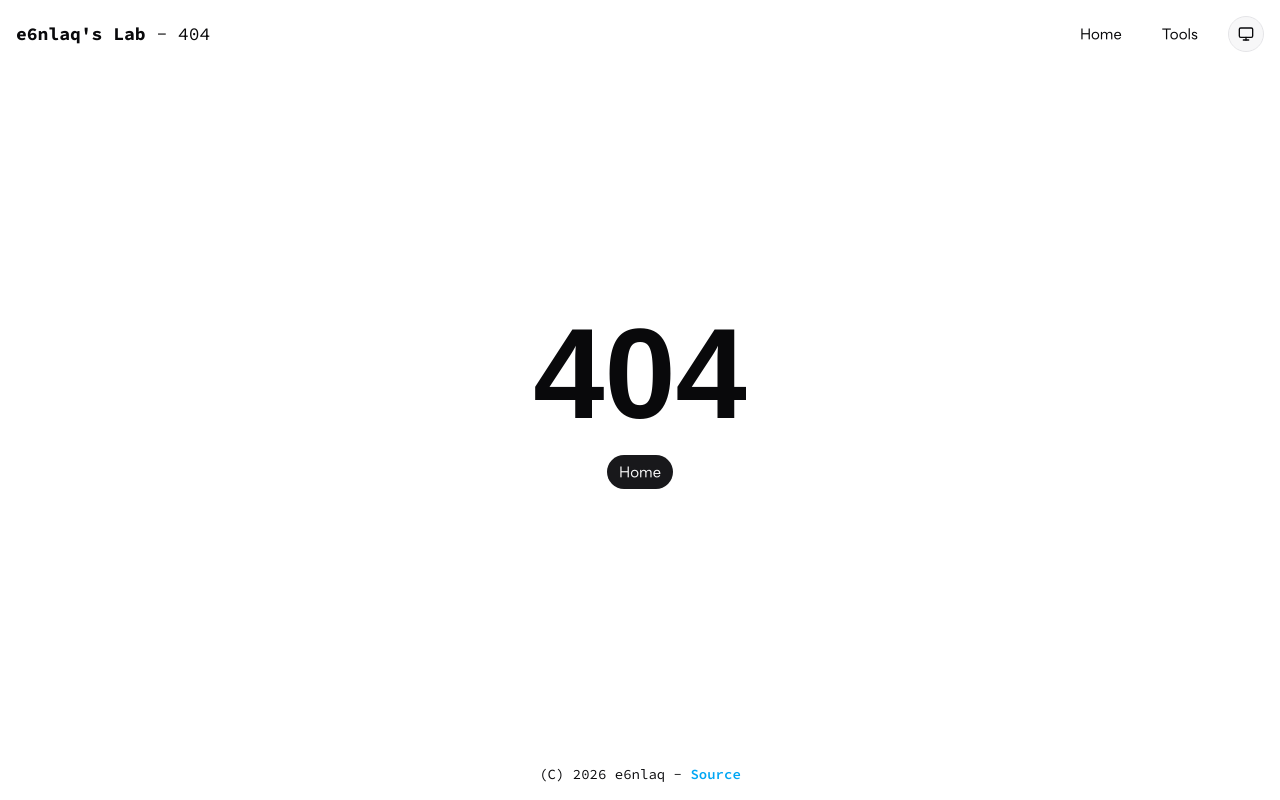
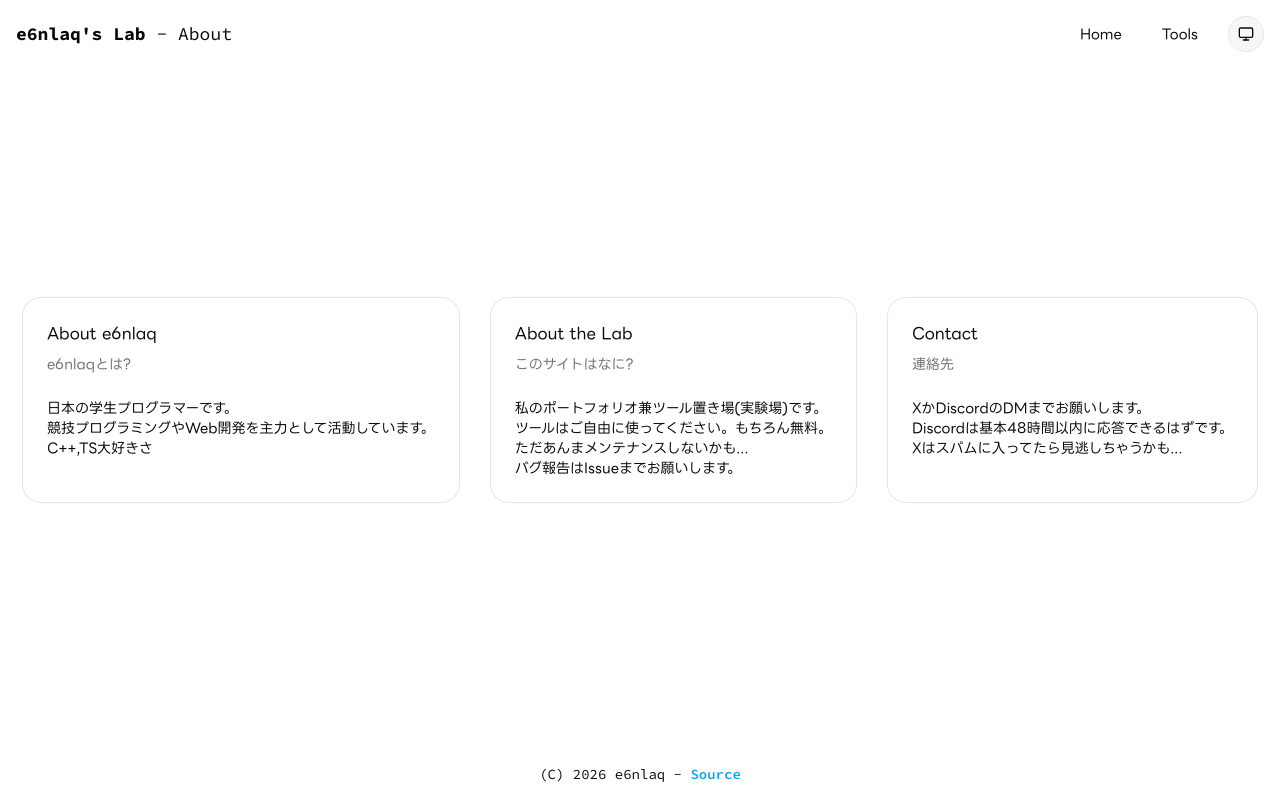
Before and after one commit to e6nlaq/website, a Next.js app: page /about in a window 1280 px wide. Before the commit this address had no page. Built offline with nearby package versions, Linux system fonts and the light colour scheme; a web font is replaced by a local one.

Commit message:
feat: add about page

```diff
--- /dev/null
+++ b/src/app/about/page.tsx
@@ -0,0 +1,52 @@
+import {
+  Card,
+  CardHeader,
+  CardTitle,
+  CardContent,
+  CardDescription,
+} from "@/components/ui/card";
+import { convertMetadata } from "@/lib/metadata";
+import { toolMeta } from "@/text/meta";
+
+export const metadata = convertMetadata(toolMeta.about);
+
+export default function About() {
+  return (
+    <div className="flex flex-wrap w-full justify-center gap-8">
+      <Card>
+        <CardHeader>
+          <CardTitle>About e6nlaq</CardTitle>
+          <CardDescription>e6nlaqとは?</CardDescription>
+        </CardHeader>
+        <CardContent>
+          <p>日本の学生プログラマーです。</p>
+          <p>競技プログラミングやWeb開発を主力として活動しています。</p>
+          <p>C++,TS大好きさ</p>
+        </CardContent>
+      </Card>
+      <Card>
+        <CardHeader>
+          <CardTitle>About the Lab</CardTitle>
+          <CardDescription>このサイトはなに?</CardDescription>
+        </CardHeader>
+        <CardContent>
+          <p>私のポートフォリオ兼ツール置き場(実験場)です。</p>
+          <p>ツールはご自由に使ってください。もちろん無料。</p>
+          <p>ただあんまメンテナンスしないかも...</p>
+          <p>バグ報告はIssueまでお願いします。</p>
+        </CardContent>
+      </Card>
+      <Card>
+        <CardHeader>
+          <CardTitle>Contact</CardTitle>
+          <CardDescription>連絡先</CardDescription>
+        </CardHeader>
+        <CardContent>
+          <p>XかDiscordのDMまでお願いします。</p>
+          <p>Discordは基本48時間以内に応答できるはずです。</p>
+          <p>Xはスパムに入ってたら見逃しちゃうかも...</p>
+        </CardContent>
+      </Card>
+    </div>
+  );
+}
--- a/src/app/page.tsx
+++ b/src/app/page.tsx
@@ -31,6 +31,9 @@ export default function Page() {
       <Accounts />
 
       <div className="flex gap-4 mt-4">
+        <Link href="/about" className={cn(buttonVariants())}>
+          About
+        </Link>
         <Link href="/tools" className={cn(buttonVariants())}>
           Tools
         </Link>
--- a/src/text/meta.ts
+++ b/src/text/meta.ts
@@ -38,6 +38,10 @@ export const toolMeta = {
     description: "いろんなツールを公開するよ",
     keywords: ["e6nlaq", "e6nlaq's Lab", "ツール"],
   },
+  about: {
+    title: "About",
+    description: "e6nlaqについて",
+  },
 } satisfies Record<string, ToolMeta>;
 
 export const siteUrl = "https://e6nlaq.vercel.app";
```
